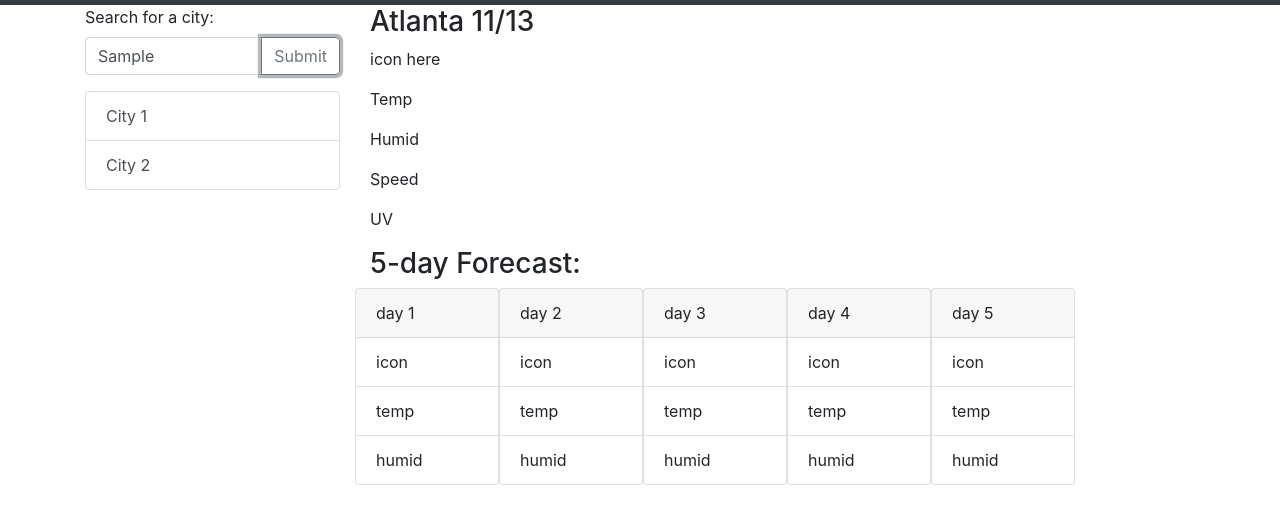
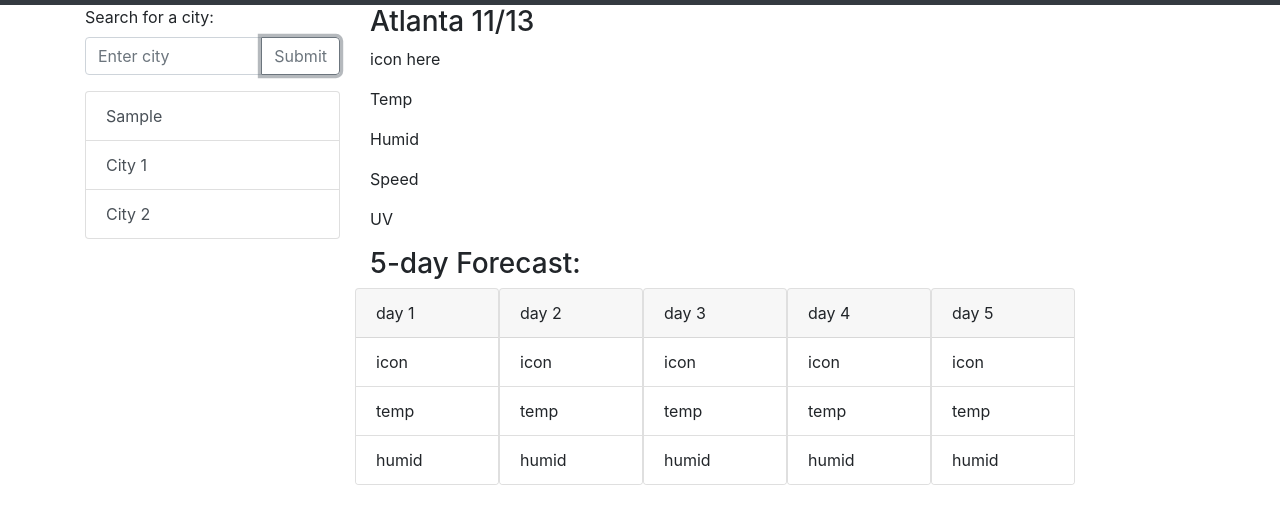
Before and after one commit to marenhamby/weather-dashboard, a plain HTML site: page index.html in a window 1280 px wide. Both pictures are taken after typing "Sample" into the empty fields and a click on the button "Submit". Shown: the part 51-572 px from the top of the page. Drawn offline with nearby package versions, Linux system fonts and the light colour scheme.

Commit message:
added functions and id's to have the button add the city entered into a list on the left of the screen

```diff
--- a/index.html
+++ b/index.html
@@ -22,13 +22,13 @@
             <div class="col-md-3" id="searchColumn">
                 <label for="basic-url">Search for a city:</label>
                 <div class="input-group mb-3">
-                    <input type="text" class="form-control" placeholder="Enter city" aria-label="Enter city"
+                    <input type="text" class="form-control" id="entry" placeholder="Enter city" aria-label="Enter city"
                         aria-describedby="button-addon2">
                     <div class="input-group-append">
                         <button class="btn btn-outline-secondary" type="button" type="submit" id="button-addon2">Submit</button>
                     </div>
                 </div>
-                <div class="list-group">
+                <div id="cityList" class="list-group">
                     <a href="#" class="list-group-item list-group-item-action">City 1</a>
                     <a href="#" class="list-group-item list-group-item-action">City 2</a>
                 </div>
--- a/script.js
+++ b/script.js
@@ -1,5 +1,8 @@
 //make sure the page has loaded before doing anything
 $(document).ready(function() {
+
+
+
 
     //when the button is clicked to submit the entered city, lots of stuff needs to happen
     $("#button-addon2").on("click", function(event){
@@ -7,12 +10,15 @@ $(document).ready(function() {
 
         console.log("clicked")
 
-        //add text to list on the left side for future reference
-        var newCity = $("<a>")
-        newCity
-
-
-
+        //add variables for the new text and for the newtag which will be used to save the city on the page
+        var newCity = $("#entry").val();
+        var newTag = $("<a>");
+        //add text and class attributes
+        newTag.text(newCity)
+        newTag.attr("class", "list-group-item list-group-item-action")
+        //prepend city to the list
+        $("#cityList").prepend(newTag)
+        $("#entry").val("")
 
     })
 
```
